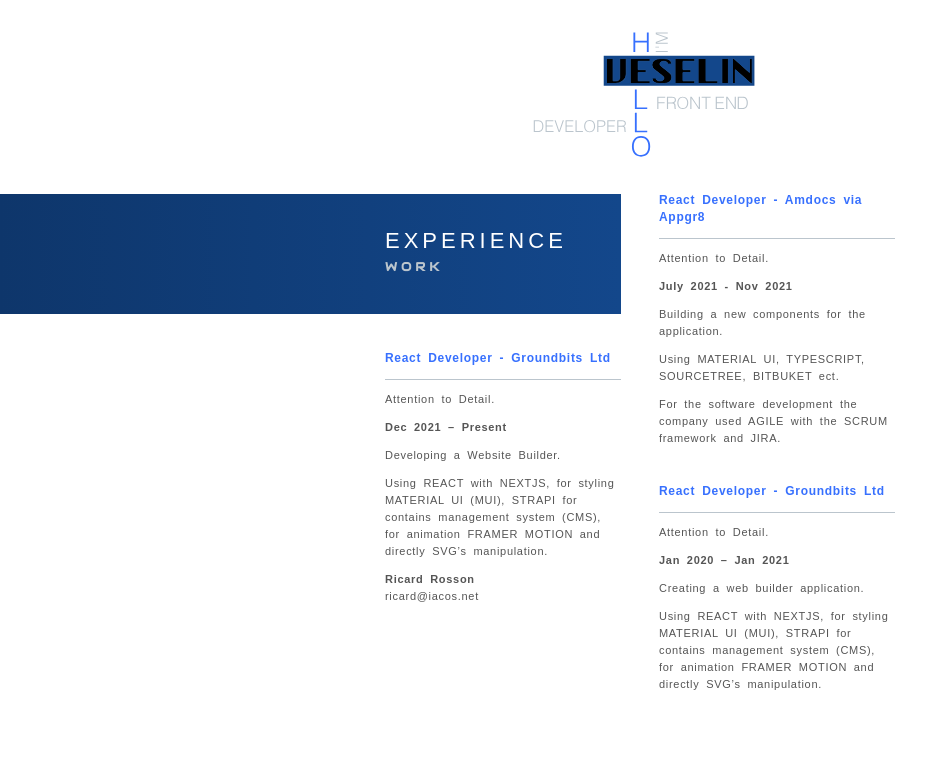
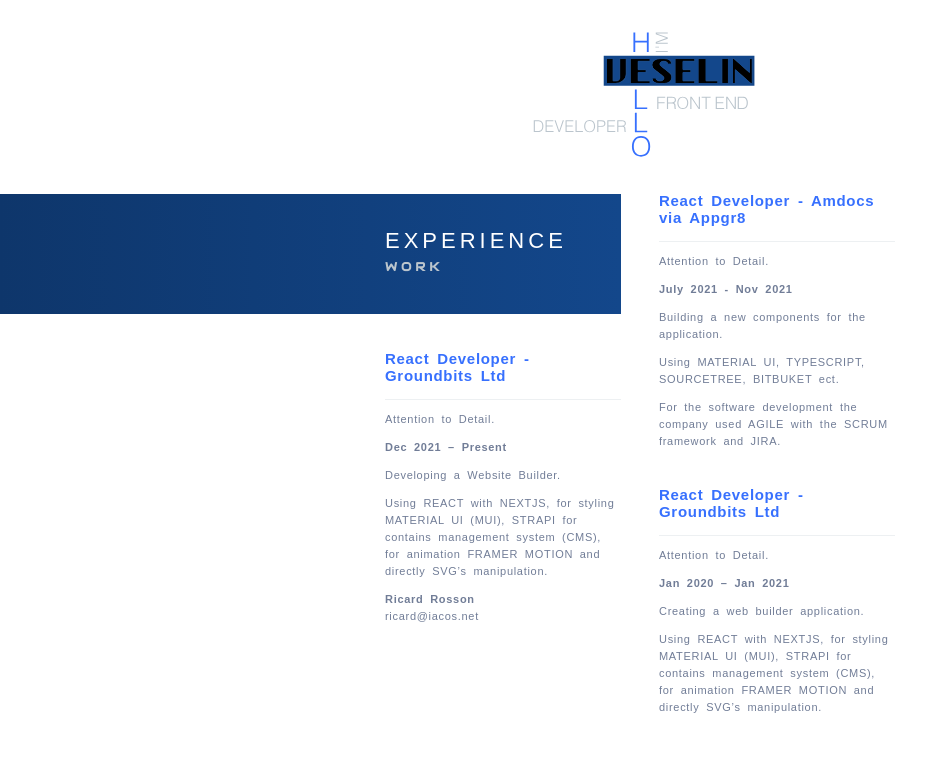
Before and after one commit to bacc0/trayanovCV, a Next.js app: page / in a window 1280 px wide. Shown: the top 763 px of the page, without its empty margins (0-951 px from the left). Built offline with nearby package versions, Linux system fonts and the light colour scheme.

Commit message:
Scss fixed

```diff
--- a/_components/HomePage.js
+++ b/_components/HomePage.js
@@ -13,7 +13,7 @@ export default function HomePage({ W_screenSize }) {
      const secLettersColor = '#BBC5CD'
      const thirdLettersColor = '#3770FE'
      const thirdLogoColor = '#3770FE'
-     const hrColor = '#BBC5CD'
+     const hrColor = '#EDF0F2'
 
      const backgroundColor = '#13478B'
      const backgroundColor_second = '#0E366B'
--- a/styles/styles.css
+++ b/styles/styles.css
@@ -1,7 +1,7 @@
 body {
   margin: 0;
   padding: 0;
-  color: #555555;
+  color: #717d97;
   font-size: 11px;
   line-height: 17px;
   font-family: Arial, Helvetica, sans-serif;
@@ -15,19 +15,16 @@ body hr {
   width: 100%;
   margin-left: 0;
   margin-right: auto;
-  background-color: #0CA1C5;
   height: 1px;
   border: 0 none;
 }
 
 body h3 {
-  color: #0CA1C5;
   margin-top: -2px;
-  font-size: 12px;
+  font-size: 15px;
 }
 
 body h1 {
-  color: #1D3668;
   font-size: 30px;
   line-height: 24px;
   letter-spacing: 6px;
@@ -41,7 +38,6 @@ body h1 .second {
 }
 
 body .accent-title {
-  color: #c93838;
   font-size: 22px;
   line-height: 40px;
   letter-spacing: 4px;
@@ -53,7 +49,6 @@ body .accent-title .first {
 }
 
 body .accent-title .second {
-  color: #FFFFFF;
   font-size: 12px;
   font-weight: 700;
   position: relative;
@@ -121,7 +116,6 @@ body .pages-wrapper .page .page-nav .title-container {
   }
   body .pages-wrapper .page .page-body .page-body-left .container-left-accent {
     background-color: #D2D844;
-    width: calc(100% - $distance-middle-half);
     height: 120px;
     margin-right: 19px;
     margin-bottom: 38px;
@@ -159,7 +153,6 @@ body .pages-wrapper .page .page-nav .title-container {
   }
   body .pages-wrapper .page .page-body .page-body-right .container-right-accent {
     background-color: #D2D844;
-    width: calc(100% - $distance-middle-half);
     height: 120px;
     margin-left: 19px;
     margin-bottom: 38px;
@@ -194,18 +187,12 @@ body .pages-wrapper .page .page-nav .title-container {
     display: -ms-flexbox;
     display: flex;
   }
-  body .pages-wrapper .page .page-body .order-1 {
-    -webkit-box-ordinal-group: 1;
-        -ms-flex-order: 0;
-            order: 0;
-  }
   body .pages-wrapper .page .page-body .page-body-left {
     width: 50%;
     min-width: 300px;
   }
   body .pages-wrapper .page .page-body .page-body-left .container-left-accent {
     background-color: #D2D844;
-    width: calc(100% - $distance-middle-half);
     height: 120px;
     margin-right: 19px;
     margin-bottom: 38px;
@@ -221,7 +208,6 @@ body .pages-wrapper .page .page-nav .title-container {
     height: 100%;
   }
   body .pages-wrapper .page .page-body .page-body-left .container-content-left {
-    width: calc(100% - $distance-middle-half);
     min-height: 100px;
     margin-right: 19px;
     display: -webkit-box;
@@ -241,7 +227,6 @@ body .pages-wrapper .page .page-nav .title-container {
   }
   body .pages-wrapper .page .page-body .page-body-right .container-right-accent {
     background-color: #D2D844;
-    width: calc(100% - $distance-middle-half);
     height: 120px;
     margin-left: 19px;
     margin-bottom: 38px;
@@ -251,7 +236,6 @@ body .pages-wrapper .page .page-nav .title-container {
     height: 100%;
   }
   body .pages-wrapper .page .page-body .page-body-right .container-content-right {
-    width: calc(100% - $distance-middle-half);
     min-height: 100px;
     margin-left: 19px;
     margin-bottom: 38px;
--- a/styles/styles.scss
+++ b/styles/styles.scss
@@ -13,7 +13,7 @@ $naw-height: $accent-height * 1.62;
 body {
      margin: 0;
      padding: 0;
-     color: #555555;
+     color: #717d97;
      font-size: 11px;
      line-height: 17px;
      font-family: Arial, Helvetica, sans-serif;
@@ -28,19 +28,16 @@ body {
           width: 100%;
           margin-left: 0;
           margin-right: auto;
-          background-color: #0CA1C5;
           height: 1px;
           border: 0 none;
      }
 
      h3 {
-          color: #0CA1C5;
           margin-top: -2px;
-          font-size: 12px;
+          font-size: 15px;
      }
 
      h1 {
-          color: #1D3668;
           font-size: 30px;
           line-height: 24px;
           letter-spacing: 6px;
@@ -54,7 +51,6 @@ body {
      }
 
      .accent-title {
-          color: #c93838;
           font-size: 22px;
           line-height: 40px;
           letter-spacing: 4px;
@@ -65,14 +61,12 @@ body {
           }
 
           .second {
-               color: #FFFFFF;
                font-size: 12px;
                font-weight: 700;
                position: relative;
                bottom: 7px;
           }
      }
-
 
      .vertical-center-container {
           position: relative;
@@ -99,66 +93,38 @@ body {
      }
 
      .pages-wrapper {
-          // margin: -17px 0;
 
           .page {
                height: 90vh;
-               // min-height: 900px;
-
-               //  background-color: #ffffff;
 
                .page-nav {
-                    //  border: 0.3px solid #ff5f5f22;
                     width: 100vw;
                     height: $naw-height;
-                    // padding-bottom: $distance-middle-full;
 
                     .title-container {
-                         //  border: 0.3px solid #ffa75f;
-                         // width: $title-width;
                          height: 100%;
                          margin: 0 auto;
                          display: flex;
                          align-items: flex-end;
                          justify-content: center;
-                         //  background-color: #E9E8E9;
-                         //  background-color: transparent;
-
-                         .title {
-                              //    border: 0.3px solid #00c13a;
-                              ////  background-color: #c3c2c222;
-                              // width: 156px;
-                         }
                     }
                }
 
-
-
-
                @media only screen and (max-width: 600px) {
                     .page-body {
-                         //  border: 2px solid #5f7aff;
-                         //  background: #ff5f7a22;
                          width: 100vw;
-
                          font-size: 13px;
                          line-height: 22px;
                          letter-spacing: 0.78px;
                          word-spacing: 3px;
 
-
-
                          .page-body-left {
-                              //  border: 0.3px solid #01478d;
                               width: 100%;
-                              // height: 100%;
                               min-width: 300px;
 
-
                               .container-left-accent {
-                                   //  border: 0.3px solid #018d0f22;
                                    background-color: #D2D844;
-                                   width: calc(100% - $distance-middle-half);
+                                   // width: calc(100% - $distance-middle-half);
                                    height: $accent-height;
                                    margin-right: $distance-middle-half;
                                    margin-bottom: $distance-middle-full;
@@ -166,8 +132,6 @@ body {
                                    justify-content: flex-start;
 
                                    .left-accent {
-                                        //  border: 0.3px solid #b7b7b722;
-                                        ////  background-color: #f4350033;
                                         width: $element-width;
                                         height: 100%;
                                         margin-left: calc((100vw - 260px) / 2);
@@ -175,8 +139,6 @@ body {
                               }
 
                               .container-content-left {
-                                   //  border: 0.3px solid #018d0f22;
-
                                    width: 100%;
                                    min-height: 100px;
                                    margin-right: 0;
@@ -184,44 +146,32 @@ body {
                                    justify-content: center;
 
                                    .content-left {
-                                        //  border: 0.3px solid #a6a6a622;
-                                        //background-color: #5f7aff33;
                                         width: $element-width-mobile;
                                         min-height: 100px;
-                                        // background-color:  #ff000044;
                                         padding-bottom: 39px;
-
-
                                    }
                               }
                          }
 
                          .page-body-right {
-                              //  border: 0.3px solid #01478d;
                               width: 100%;
-                              // height: 100%;
                               min-width: 300px;
 
                               .container-right-accent {
-                                   //  border: 0.3px solid #018d0f22;
                                    background-color: #D2D844;
-                                   width: calc(100% - $distance-middle-half);
+                                   // width: calc(100% - $distance-middle-half);
                                    height: $accent-height;
                                    margin-left: $distance-middle-half;
                                    margin-bottom: $distance-middle-full;
 
-
                                    .right-accent {
-                                        // border: 0.3px solid #ff0000;
                                         width: $element-width;
                                         height: 100%;
                                         margin-left: calc((100vw - 260px) / 2 - 38px);
-                                        // margin-left: 150px;
                                    }
                               }
 
                               .container-content-right {
-                                   //  border: 0.3px solid #018d0f22;
                                    width: 100%;
                                    min-height: 100px;
                                    margin-right: 0;
@@ -229,8 +179,6 @@ body {
                                    justify-content: center;
 
                                    .content-right {
-                                        //  border: 0.3px solid #a6a6a622;
-                                        //background-color: #5f7aff33;
                                         width: $element-width-mobile;
                                         min-height: 100px;
                                         padding-bottom: 39px;
@@ -242,32 +190,18 @@ body {
 
                @media only screen and (min-width: 601px) {
                     .page-body {
-                         //  border: 2px solid #5f7aff;
-                         //  background: #5fff9c22;
                          width: 100vw;
-                         // min-width: 410px;
-                         // height: 70vh;
                          display: flex;
 
-                         .order-1 {
-                              order: 0
-                         }
-
-                         // .order-2 {
-                         //      order: 2
-                         // }
 
 
                          .page-body-left {
-                              //  border: 0.3px solid #01478d;
                               width: 50%;
-                              // height: 100%;
                               min-width: 300px;
 
                               .container-left-accent {
-                                   //  border: 0.3px solid #018d0f22;
                                    background-color: #D2D844;
-                                   width: calc(100% - $distance-middle-half);
+                                   // width: calc(100% - $distance-middle-half);
                                    height: $accent-height;
                                    margin-right: $distance-middle-half;
                                    margin-bottom: $distance-middle-full;
@@ -275,16 +209,13 @@ body {
                                    justify-content: flex-end;
 
                                    .left-accent {
-                                        //  border: 0.3px solid #b7b7b722;
-                                        ////  background-color: #f4350033;
                                         width: $element-width;
                                         height: 100%;
                                    }
                               }
 
                               .container-content-left {
-                                   //  border: 0.3px solid #018d0f22;
-                                   width: calc(100% - $distance-middle-half);
+                                   // width: calc(100% - $distance-middle-half);
                                    min-height: 100px;
                                    margin-right: $distance-middle-half;
                                    display: flex;
@@ -292,8 +223,6 @@ body {
 
 
                                    .content-left {
-                                        //  border: 0.3px solid #a6a6a622;
-                                        //background-color: #5f7aff33;
                                         width: $element-width;
                                         min-height: 100px;
                                    }
@@ -301,37 +230,28 @@ body {
                          }
 
                          .page-body-right {
-                              //  border: 0.3px solid #973d38;
-                              //  background-color: #973d3811;
                               width: 50%;
                               min-width: 300px;
-                              // height: 100%;
 
                               .container-right-accent {
-                                   //  border: 0.3px solid #018d0f22;
                                    background-color: #D2D844;
-                                   width: calc(100% - $distance-middle-half);
                                    height: $accent-height;
                                    margin-left: $distance-middle-half;
                                    margin-bottom: $distance-middle-full;
 
                                    .right-accent {
-                                        //  border: 0.3px solid #b7b7b722;
                                         width: $element-width;
                                         height: 100%;
                                    }
                               }
 
                               .container-content-right {
-                                   //  border: 0.3px solid #018d0f22;
-                                   width: calc(100% - $distance-middle-half);
+                                   // width: calc(100% - $distance-middle-half);
                                    min-height: 100px;
                                    margin-left: $distance-middle-half;
                                    margin-bottom: $distance-middle-full;
 
                                    .content-right {
-                                        //  border: 0.3px solid #16018d22;
-                                        //background-color: #5f7aff33;
                                         width: $element-width;
                                         min-height: 100px
                                    }
@@ -339,9 +259,6 @@ body {
                          }
                     }
                }
-
-
-
           }
      }
 }
```
Also changed, not shown: 1 other file (tests, documents, lock files or other folders).
